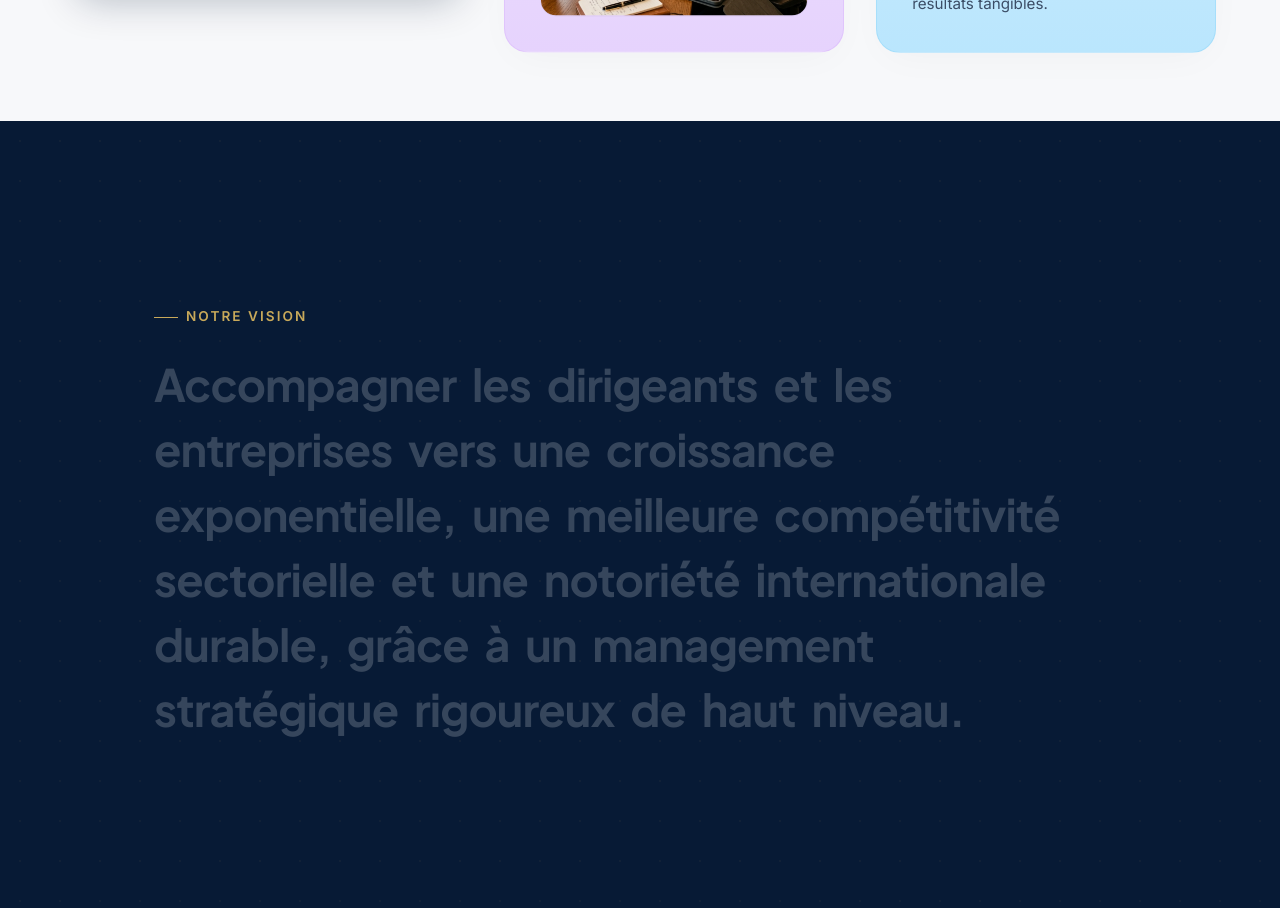
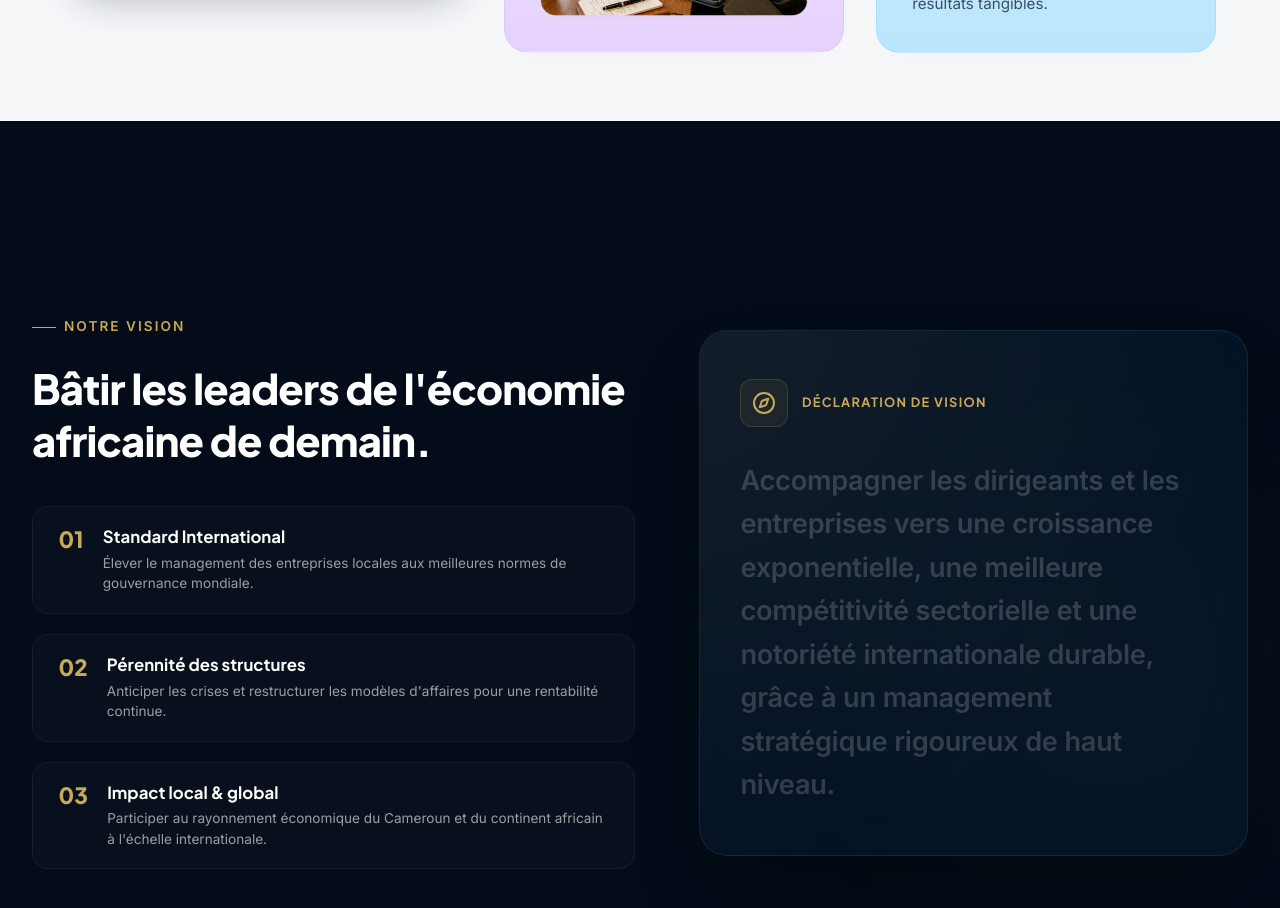
Before and after one commit to Manu100589/lorynx, a React (Vite) app: page / in a window 1280 px wide. Shown: the part 1776-2684 px from the top of the page. Built offline with nearby package versions, Linux system fonts and the light colour scheme.

Commit message:
feat: redesign vision section with two column strategic pillars and premium glass highlight card

```diff
--- a/src/App.css
+++ b/src/App.css
@@ -656,78 +656,7 @@
 }
 
 /* Notre Vision (Pinned Section) */
-.vision-pinned-section {
-  background-color: var(--color-primary);
-  color: var(--color-secondary);
-  padding: 0;
-  height: 250vh; /* space for scrolling scrolltrigger */
-}
-
-.vision-sticky-wrapper {
-  position: sticky;
-  top: 0;
-  height: 100vh;
-  width: 100%;
-  display: flex;
-  align-items: center;
-  overflow: hidden;
-}
-
-.vision-bg-pattern {
-  position: absolute;
-  width: 100%;
-  height: 100%;
-  opacity: 0.05;
-  background-image: radial-gradient(var(--color-accent) 1px, transparent 1px);
-  background-size: 40px 40px;
-  z-index: 1;
-}
-
-.vision-container {
-  max-width: 1100px;
-  margin: 0 auto;
-  padding: 0 4rem;
-  position: relative;
-  z-index: 2;
-  width: 100%;
-}
-
-.vision-title {
-  color: var(--color-accent);
-  margin-bottom: 2.5rem;
-}
-
-.vision-text-layer {
-  font-family: var(--font-title);
-  font-size: 2.8rem;
-  font-weight: 700;
-  line-height: 1.45;
-  letter-spacing: -0.02em;
-  color: rgba(255, 255, 255, 0.55);
-  position: relative;
-}
-
-@media (max-width: 768px) {
-  .vision-text-layer {
-    font-size: 1.8rem;
-    line-height: 1.4;
-  }
-}
-
-.vision-word {
-  opacity: 0.35;
-  color: rgba(255, 255, 255, 0.55);
-  margin-right: 0.35em;
-  display: inline-block;
-  transition: opacity 0.4s ease, color 0.4s ease;
-}
-
-@media (max-width: 768px) {
-  .vision-word {
-    opacity: 0.95 !important;
-    color: #FFFFFF !important;
-  }
-}
+
 
 /* Nos Valeurs Stacking Cards */
 .valeurs-grid {
@@ -2626,3 +2555,220 @@
     pointer-events: none;
   }
 }
+
+/* Pinned Vision Section Custom Styling */
+.vision-pinned-section {
+  position: relative;
+  height: 200vh; /* keeps the pinned duration */
+  background-color: #030c18;
+}
+
+.vision-sticky-wrapper {
+  position: sticky;
+  top: 0;
+  height: 100vh;
+  width: 100%;
+  overflow: hidden;
+  display: flex;
+  align-items: center;
+  box-sizing: border-box;
+}
+
+.vision-bg-pattern {
+  position: absolute;
+  top: 0;
+  left: 0;
+  width: 100%;
+  height: 100%;
+  background-image: radial-gradient(rgba(255, 255, 255, 0.02) 1px, transparent 1px);
+  background-size: 32px 32px;
+  pointer-events: none;
+  opacity: 0.8;
+  z-index: 1;
+}
+
+.vision-ambient-glow {
+  position: absolute;
+  top: 20%;
+  right: -10%;
+  width: 600px;
+  height: 600px;
+  background: radial-gradient(circle, rgba(200, 169, 90, 0.06) 0%, rgba(7, 26, 53, 0) 70%);
+  filter: blur(85px);
+  pointer-events: none;
+  z-index: 1;
+}
+
+.vision-custom-container {
+  position: relative;
+  z-index: 2;
+  width: 100%;
+  padding: 0 2rem;
+}
+
+.vision-grid {
+  display: grid;
+  grid-template-columns: 1.1fr 1fr;
+  gap: 4rem;
+  align-items: center;
+}
+
+/* Left Side Pillars */
+.vision-left-side {
+  display: flex;
+  flex-direction: column;
+}
+
+.vision-left-title {
+  font-family: var(--font-title);
+  font-size: clamp(2rem, 3.8vw, 2.6rem);
+  font-weight: 800;
+  color: white;
+  line-height: 1.25;
+  margin-bottom: 2.5rem;
+  letter-spacing: -0.02em;
+}
+
+.vision-pillars {
+  display: flex;
+  flex-direction: column;
+  gap: 1.25rem;
+}
+
+.vision-pillar-card {
+  background: rgba(255, 255, 255, 0.02);
+  border: 1px solid rgba(255, 255, 255, 0.05);
+  border-radius: 16px;
+  padding: 1.2rem 1.6rem;
+  display: flex;
+  align-items: flex-start;
+  gap: 1.2rem;
+  transition: transform 0.4s cubic-bezier(0.16, 1, 0.3, 1), border-color 0.4s ease, background 0.4s ease;
+}
+
+.vision-pillar-card:hover {
+  transform: translateX(8px);
+  border-color: rgba(200, 169, 90, 0.3);
+  background: rgba(255, 255, 255, 0.04);
+}
+
+.vision-pillar-num {
+  font-family: var(--font-title);
+  font-size: 1.4rem;
+  font-weight: 800;
+  color: var(--color-accent);
+  line-height: 1.2;
+}
+
+.vision-pillar-content h4 {
+  font-family: var(--font-title);
+  font-size: 1.05rem;
+  font-weight: 700;
+  color: white;
+  margin-bottom: 0.35rem;
+}
+
+.vision-pillar-content p {
+  font-family: var(--font-body);
+  font-size: 0.85rem;
+  line-height: 1.5;
+  color: rgba(255, 255, 255, 0.6);
+  margin: 0;
+}
+
+/* Right Side Glass Card & Text Reveal */
+.vision-right-side {
+  position: relative;
+}
+
+.vision-glass-card {
+  position: relative;
+  background: rgba(7, 26, 53, 0.5);
+  backdrop-filter: blur(25px);
+  -webkit-backdrop-filter: blur(25px);
+  border: 1px solid rgba(255, 255, 255, 0.08);
+  border-radius: 28px;
+  padding: 3rem 2.5rem;
+  box-shadow: 0 40px 80px -20px rgba(0, 0, 0, 0.45);
+  overflow: hidden;
+}
+
+.vision-card-glow {
+  position: absolute;
+  top: -20%;
+  left: -20%;
+  width: 140%;
+  height: 140%;
+  background: radial-gradient(circle at 10% 10%, rgba(200, 169, 90, 0.08) 0%, transparent 60%);
+  pointer-events: none;
+}
+
+.vision-card-header {
+  display: flex;
+  align-items: center;
+  gap: 0.85rem;
+  margin-bottom: 2rem;
+}
+
+.vision-card-icon {
+  background: rgba(200, 169, 90, 0.08);
+  width: 48px;
+  height: 48px;
+  border-radius: 12px;
+  display: flex;
+  align-items: center;
+  justify-content: center;
+  border: 1px solid rgba(200, 169, 90, 0.18);
+}
+
+.vision-card-tag {
+  font-family: var(--font-title);
+  font-size: 0.8rem;
+  font-weight: 700;
+  color: var(--color-accent);
+  letter-spacing: 0.1em;
+  text-transform: uppercase;
+}
+
+.vision-text-reveal-container {
+  position: relative;
+  z-index: 2;
+}
+
+.vision-text-layer {
+  font-family: var(--font-body);
+  font-size: clamp(1.2rem, 2.5vw, 1.7rem);
+  font-weight: 600;
+  line-height: 1.6;
+  color: rgba(255, 255, 255, 0.18); /* unhighlighted text */
+  letter-spacing: -0.01em;
+}
+
+.vision-word {
+  transition: color 0.4s ease, opacity 0.4s ease;
+  display: inline-block;
+  margin-right: 0.25em;
+}
+
+/* Responsive adjustment */
+@media (max-width: 991px) {
+  .vision-pinned-section {
+    height: auto;
+  }
+  .vision-sticky-wrapper {
+    position: relative;
+    top: auto;
+    height: auto;
+    padding: 6rem 0;
+  }
+  .vision-grid {
+    grid-template-columns: 1fr;
+    gap: 3.5rem;
+  }
+  .vision-left-title {
+    margin-bottom: 2rem;
+  }
+  .vision-glass-card {
+    padding: 2.2rem 1.8rem;
+  }
+}
--- a/src/App.jsx
+++ b/src/App.jsx
@@ -22,6 +22,7 @@ import {
   X,
   Check,
   Globe,
+  Compass,
   FileText,
   Settings,
   Users,
@@ -966,17 +967,69 @@ Chez *Loryns Strategic Consulting*, nous combinons le conseil stratégique tradi
       <section id="vision" className="vision-pinned-section">
         <div className="vision-sticky-wrapper">
           <div className="vision-bg-pattern"></div>
-          <div className="vision-container">
-            <div className="section-tag" style={{ color: '#C8A95A' }}>Notre Vision</div>
-
-            {/* ScrollTrigger will dynamically light up words in this text */}
+          <div className="vision-ambient-glow"></div>
+
+          <div className="container vision-custom-container">
+            <div className="vision-grid">
+
+              {/* Left Side: Strategic Pillars */}
+              <div className="vision-left-side">
+                <div className="section-tag" style={{ color: '#C8A95A', marginBottom: '1.5rem' }}>Notre Vision</div>
+                <h3 className="vision-left-title">
+                  Bâtir les leaders de l'économie africaine de demain.
+                </h3>
+
+                <div className="vision-pillars">
+                  <div className="vision-pillar-card interactive">
+                    <div className="vision-pillar-num">01</div>
+                    <div className="vision-pillar-content">
+                      <h4>Standard International</h4>
+                      <p>Élever le management des entreprises locales aux meilleures normes de gouvernance mondiale.</p>
+                    </div>
+                  </div>
+
+                  <div className="vision-pillar-card interactive">
+                    <div className="vision-pillar-num">02</div>
+                    <div className="vision-pillar-content">
+                      <h4>Pérennité des structures</h4>
+                      <p>Anticiper les crises et restructurer les modèles d'affaires pour une rentabilité continue.</p>
+                    </div>
+                  </div>
+
+                  <div className="vision-pillar-card interactive">
+                    <div className="vision-pillar-num">03</div>
+                    <div className="vision-pillar-content">
+                      <h4>Impact local & global</h4>
+                      <p>Participer au rayonnement économique du Cameroun et du continent africain à l'échelle internationale.</p>
+                    </div>
+                  </div>
+                </div>
+              </div>
+
+              {/* Right Side: Interactive Text Reveal in a Premium Glass Card */}
+              <div className="vision-right-side">
+                <div className="vision-glass-card">
+                  <div className="vision-card-glow"></div>
+                  <div className="vision-card-header">
+                    <div className="vision-card-icon">
+                      <Compass size={24} color="#C8A95A" />
+                    </div>
+                    <span className="vision-card-tag">Déclaration de Vision</span>
+                  </div>
+
+                  <div className="vision-text-reveal-container">
                     <h2 className="vision-text-layer">
                       {`Accompagner les dirigeants et les entreprises vers une croissance exponentielle, une meilleure compétitivité sectorielle et une notoriété internationale durable, grâce à un management stratégique rigoureux de haut niveau.`.split(' ').map((word, index) => (
                         <span key={index} className="vision-word">
-                  {word}
+                          {word}{' '}
                         </span>
                       ))}
                     </h2>
+                  </div>
+                </div>
+              </div>
+
+            </div>
           </div>
         </div>
       </section>
```
Lines whose indentation alone changed are shown as unchanged.
